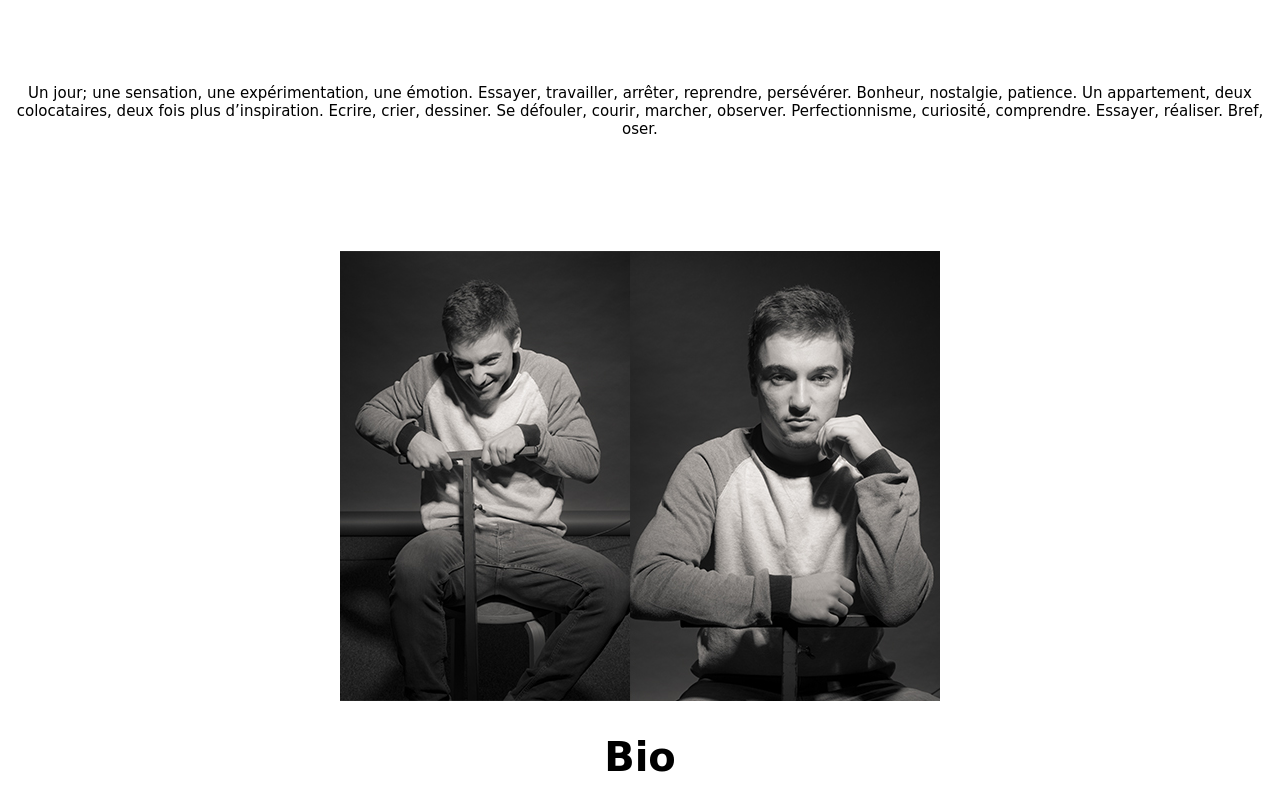
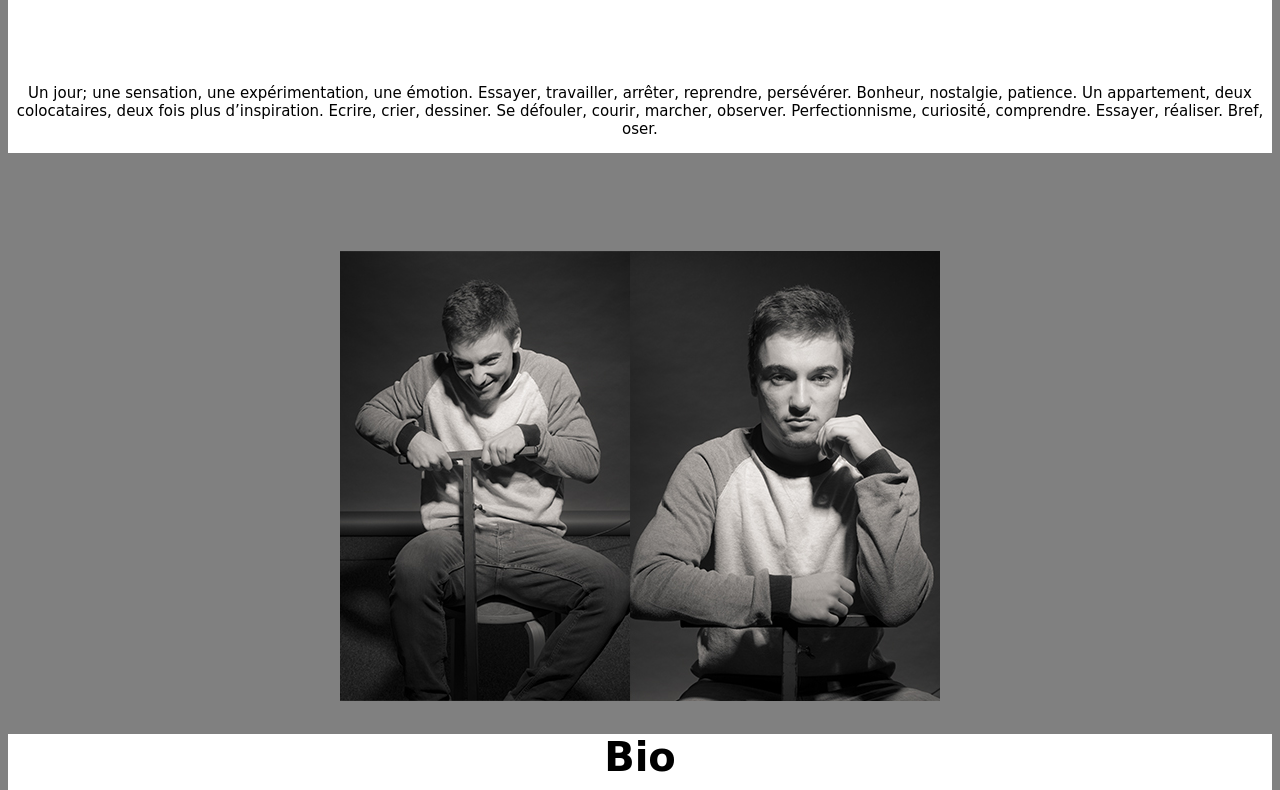
Before and after one commit to theocamps/Webdesign_portfolio, a plain HTML site: page index.html in a window 1280 px wide. Shown: the part 397-1187 px from the top of the page. Drawn offline with Linux system fonts and the light colour scheme; a web font is replaced by a local one.

Commit message:
background grey
grey

```diff
--- a/styles/main.css
+++ b/styles/main.css
@@ -1,5 +1,5 @@
 body {
-  background: white;
+  background:grey;
   color: black;
   font-size: 15px;
 font-family: 'Sedgwick Ave', cursive;
```
